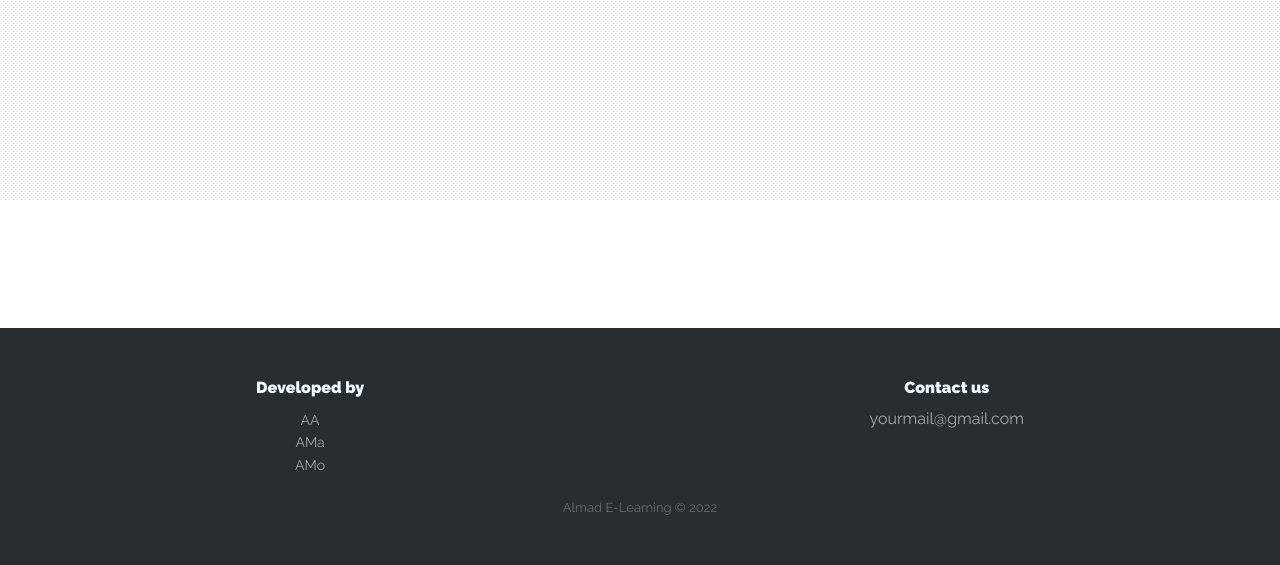
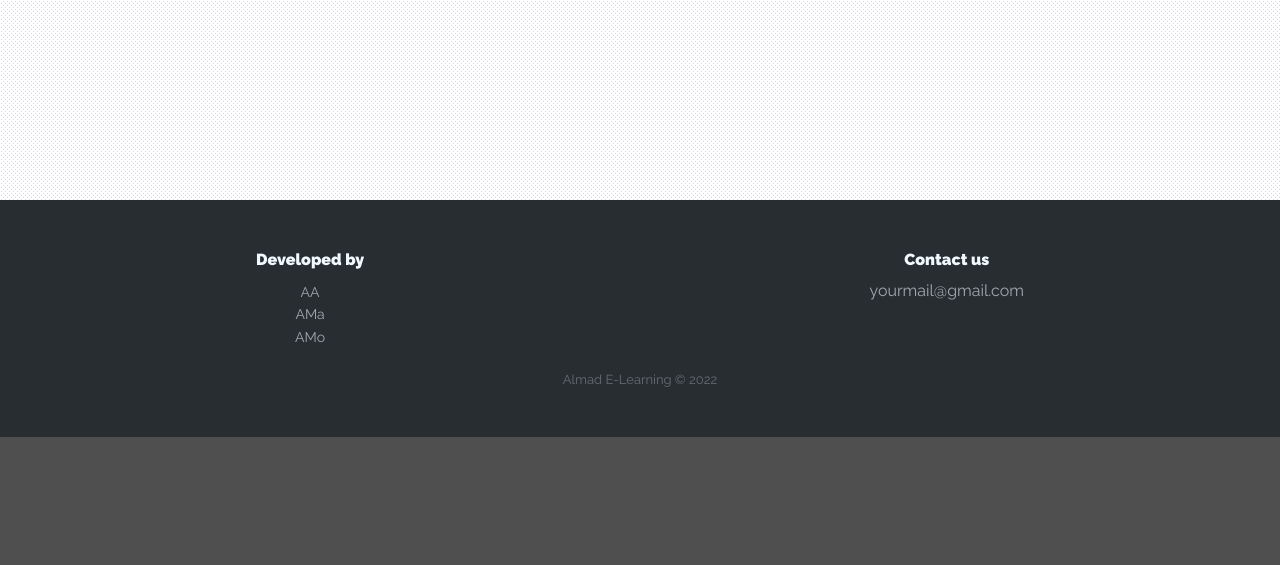
Before and after one commit to abdouaaba/almad-website, a PHP site: page /landing.html in a window 1280 px wide. Shown: the part 808-1373 px from the top of the page. After the commit the page ends 1245 px from the top, so only its background shows below. Run offline with PHP 8.4, Linux system fonts and the light colour scheme.

Commit message:
Update landing.css

```diff
--- a/css/landing.css
+++ b/css/landing.css
@@ -133,7 +133,6 @@ nav.shift ul li a:hover:after {
 }
 
 footer {
-    margin-top: 10%;
     padding:50px 0;
     color:#f0f9ff;
     background-color: #282d32;
```
